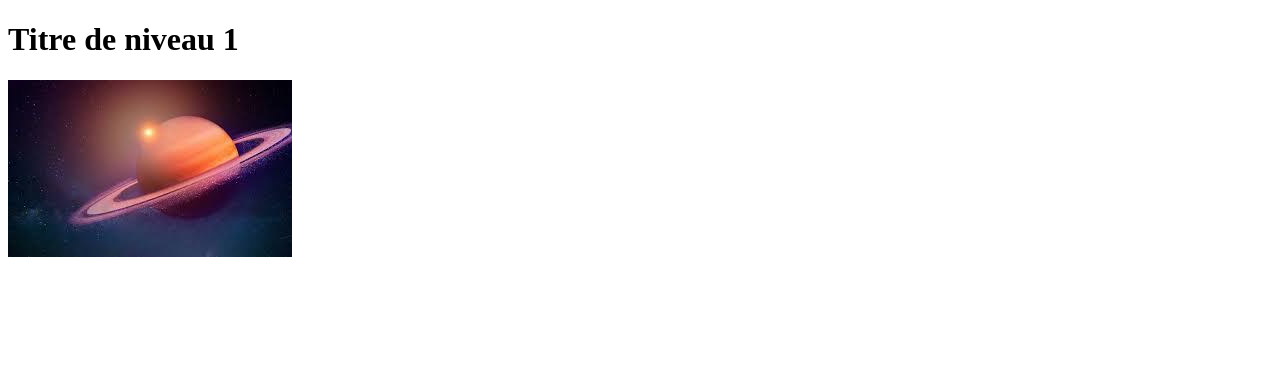
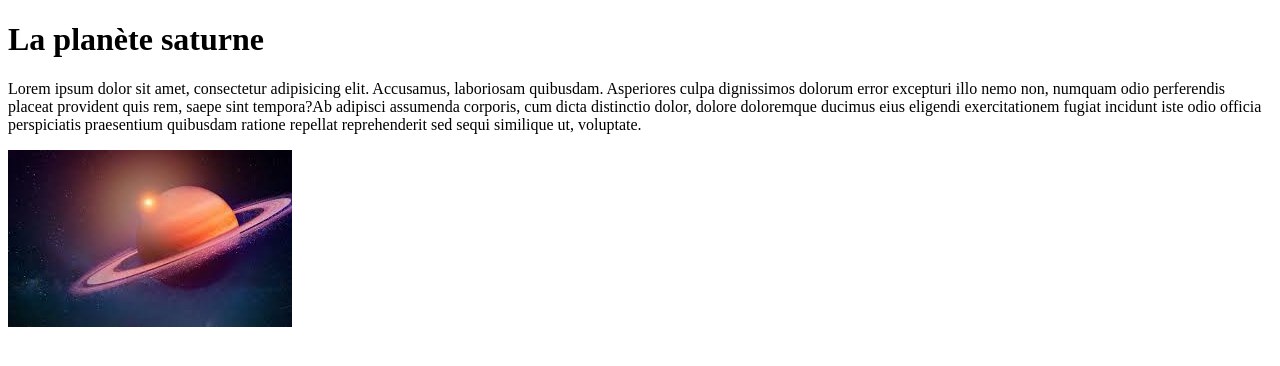
Before and after one commit to Naninha17/exercicedetest, a plain HTML site: page index.html in a window 1280 px wide. Drawn offline with Linux system fonts and the light colour scheme.

Commit message:
updtate index & style

```diff
--- a/index.html
+++ b/index.html
@@ -7,7 +7,8 @@
         <title>Document</title>
     </head>
     <body>
-        <h1>Titre de niveau 1</h1>
+        <h1>La planète saturne</h1>
+        <p><span>Lorem ipsum dolor sit amet, consectetur adipisicing elit. Accusamus, laboriosam quibusdam. Asperiores culpa dignissimos dolorum error excepturi illo nemo non, numquam odio perferendis placeat provident quis rem, saepe sint tempora?</span><span>Ab adipisci assumenda corporis, cum dicta distinctio dolor, dolore doloremque ducimus eius eligendi exercitationem fugiat incidunt iste odio officia perspiciatis praesentium quibusdam ratione repellat reprehenderit sed sequi similique ut, voluptate.</span></p>
     <img src="images/saturne.jpg" alt="">
     </body>
     </html>
--- a/style.css
+++ b/style.css
@@ -1,3 +1,3 @@
 body{
-    background-color: purple;
+    background: purple;
 }
```
Also changed, not shown: images/venus.jpg (added).
